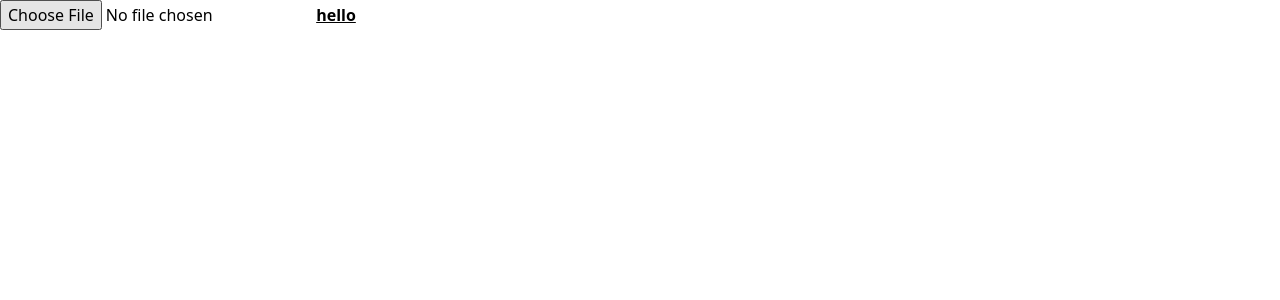
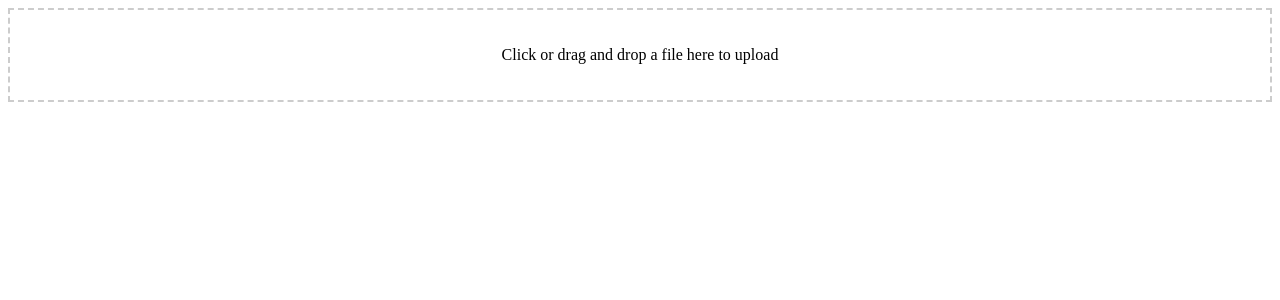
Before and after one commit to Clasherzz/voicy, a SvelteKit app: page /file_talk in a window 1280 px wide. Shown: the top 300 px of the page. Built offline with nearby package versions, Linux system fonts and the light colour scheme.

Commit message:
adding file stuffs

```diff
--- a/src/routes/+page.svelte
+++ b/src/routes/+page.svelte
@@ -3,5 +3,36 @@
     <a href = "/file_talk">FileTalk</a>
 </nav>
 
-<h1 class="text-3xl font-bold underline">Welcome to SvelteKit</h1>
+<style>
+    .hover-effect {
+        transition: all 0.3s ease;
+    }
+    .hover-effect:hover {
+        transform: scale(1.2);
+        background-color: #4CAF50; /* Change to your desired color */
+    }
+</style>
+
+<!-- <h1 class="text-3xl font-bold underline">Welcome to SvelteKit</h1> -->
+
+
+<body class="bg-black flex-col min-h-screen justify-center items-center">
+
+    <div class="hover-effect bg-gray-800 p-6 rounded-lg flex flex-col items-center justify-center text-white font-bold text-lg cursor-pointer space-y-10">
+        <a href = "/home">
+        <p class="text-cyan-50 text-2xl rounded mb-2">
+
+            Generate Robotic Voice
+        </p>
+        <span class="text-2xl">🤖</span>
+        </a>
+    </div>
+    <div class="hover-effect bg-gray-800 p-6 rounded-lg flex flex-col items-center justify-center text-white font-bold text-lg cursor-pointer">
+        <p class="text-cyan-50  text-2xl rounded mb-2">
+            Generate Robotic Voice
+        </p>
+        <span class="text-2xl">🤖</span>
+    </div>
+
+</body>
 <p>Visit <a href="https://kit.svelte.dev">kit.svelte.dev</a> to read the documentation</p>
--- a/src/routes/file_talk/+page.svelte
+++ b/src/routes/file_talk/+page.svelte
@@ -1,4 +1,4 @@
-
+<!--
 <script>
     // function parseFile() {
     //         const fileInput = document.getElementById('fileInput');
@@ -27,4 +27,82 @@
 </script>
 <input type="file" id="fileInput">
 <h class="font-bold underline">hello</h>
-<!-- <button onclick="parseFile()">Upload and Parse</button> -->
+<button onclick="parseFile()">Upload and Parse</button> -->
+<script>
+    let fileContent = '';
+    let dragOver = false;
+
+    // Handle file selection via click
+    const handleFileSelect = (event) => {
+      const file = event.target.files[0];
+      if (file) {
+        readFile(file);
+      }
+    };
+
+    // Handle file drop
+    const handleDrop = (event) => {
+      event.preventDefault();
+      const file = event.dataTransfer.files[0];
+      if (file) {
+        readFile(file);
+      }
+      dragOver = false; // Reset dragOver state
+    };
+
+    // Read file content
+    const readFile = (file) => {
+      const reader = new FileReader();
+      reader.onload = () => {
+        fileContent = reader.result;
+      };
+      reader.readAsText(file);
+    };
+
+    // Handle drag over event
+    const handleDragOver = (event) => {
+      event.preventDefault();
+      dragOver = true; // Set dragOver state
+    };
+
+    // Handle drag leave event
+    const handleDragLeave = (event) => {
+      dragOver = false; // Reset dragOver state
+    };
+  </script>
+
+  <style>
+    .drop-area {
+      border: 2px dashed #ccc;
+      padding: 20px;
+      text-align: center;
+      cursor: pointer;
+      transition: background-color 0.3s;
+    }
+    .drop-area.drag-over {
+      background-color: #f0f8ff;
+      border-color: #0b76ef;
+    }
+  </style>
+
+  <div
+    class="drop-area {dragOver ? 'drag-over' : ''}"
+    on:click={() => document.getElementById('fileInput').click()}
+    on:dragover={handleDragOver}
+    on:dragleave={handleDragLeave}
+    on:drop={handleDrop}
+  >
+    <p>Click or drag and drop a file here to upload</p>
+  </div>
+
+  <input
+    type="file"
+    id="fileInput"
+    style="display: none;"
+    on:change={handleFileSelect}
+  />
+
+  {#if fileContent}
+    <h3>File Content:</h3>
+    <pre>{fileContent}</pre>
+  {/if}
```
Also changed, not shown: src/routes/your_voice/+page.svelte (added).
